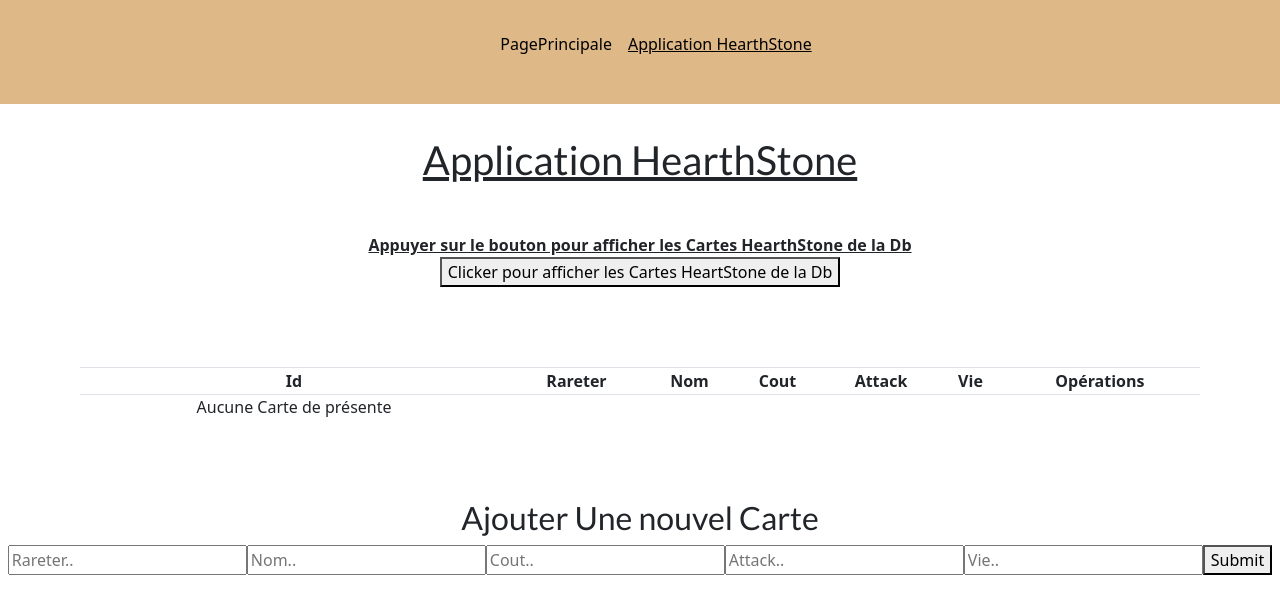
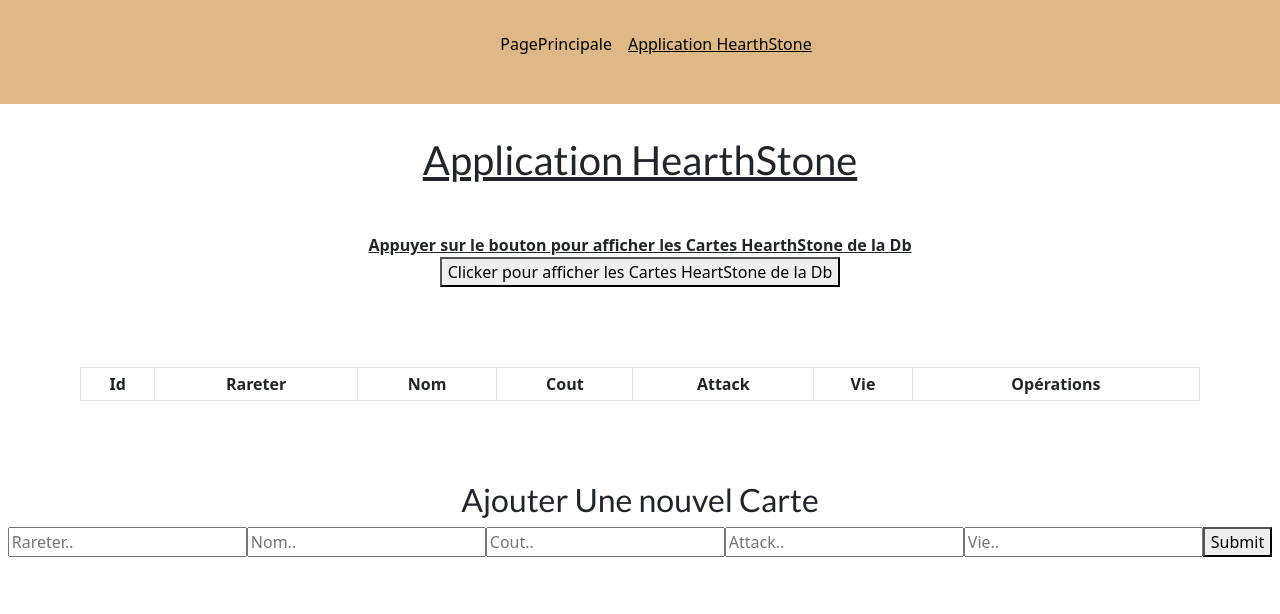
Before and after one commit to PatF3lix/FullStackHeartStone, a React (Create React App) app in the folder HeartStone/my-heartstone-app/: page /HearthStone in a window 1280 px wide. Shown: the top 614 px of the page. Built offline with nearby package versions, Linux system fonts and the light colour scheme.

Commit message:
Added delete call function

```diff
--- a/HeartStone/my-heartstone-app/src/Components/Tableaux.js
+++ b/HeartStone/my-heartstone-app/src/Components/Tableaux.js
@@ -3,68 +3,39 @@
 const Tableaux = (props) => {
     return(<div style={{margin: "5rem"}}>
             <Table striped bordered hover size="sm">
-                <thead>
-                    <th>
-                        Id
-                    </th>
-                    <th>
-                        Rareter
-                    </th>
-                    <th>
-                        Nom
-                    </th>
-                    <th>
-                        Cout
-                    </th>
-                    <th>
-                        Attack
-                    </th>
-                    <th>
-                        Vie
-                    </th>
-                    <th>
-                        Opérations
-                    </th>
+            <thead>
+                <tr>
+                    <th>Id</th>
+                    <th>Rareter</th>
+                    <th>Nom</th>
+                    <th>Cout</th>
+                    <th>Attack</th>
+                    <th>Vie</th>
+                    <th>Opérations</th>
+                </tr>
                 </thead>
                 <tbody>
-                    {
-                        props.cartes && props.cartes.length > 0
-                            ?
-                            props.cartes.map((carte) => {
-                                return(<tr>
+                    {props.cartes.length > 0 ?
+                            (props.cartes.map((carte) => {
+                                return(<tr key={carte.Id}>
+                                    <td>{carte.Id}</td>
+                                    <td>{carte.Rareter}</td>
+                                    <td>{carte.Nom}</td>
+                                    <td>{carte.Cout}</td>
+                                    <td>{carte.Attack}</td>
+                                    <td>{carte.Vie}</td>
                                     <td>
-                                        {carte.Id}
+                                        <Button type="button" onClick={() => {props.updateCarte(carte.Id)}}>Update</Button>
+                                        &nbsp;
+                                        <Button type="button" onClick={() => {props.deleteCarte(carte.Id)}}>Delete</Button>
                                     </td>
-                                    <td>
-                                        {carte.Rareter}
-                                    </td>
-                                    <td>
-                                        {carte.Nom}
-                                    </td>
-                                    <td>
-                                        {carte.Cout}
-                                    </td>
-                                    <td>
-                                        {carte.Attack}
-                                    </td>
-                                    <td>
-                                        {carte.Vie}
-                                    </td>
-                                    <td>
-                                        <Button type="button" onClick={() => props.updateCarte(carte.Id)}>Update</Button>
-                                        &nbsp;
-                                        <Button type="button" onClick={() => props.deleteCarte(carte.Id) }>Delete</Button>
-
-                                    </td>
-
                                 </tr>
-                            )})
+                            )}))
                             :
-                            "Aucune Carte de présente"
+                            null
                     }
                 </tbody>
         </Table>
     </div>)
 }
-
 export default Tableaux;
--- a/HeartStone/my-heartstone-app/src/Pages/PageHearthStone2.js
+++ b/HeartStone/my-heartstone-app/src/Pages/PageHearthStone2.js
@@ -14,7 +14,6 @@
 
     const validationInput = (e) => {
         const { name, value } = e.target;
-
         console.log(value);
         if ((name === 'Cout' || name ===  'Attack' || name ===  'Vie')) {
             setCarteChoisi(prevState => ({
@@ -68,19 +67,42 @@
         }).then(response => response.json())
     });
 
-    //http://localhost:4000/api/GetCarte/:id
-    const getCarteHandler = useCallback(async () => {
-        console.log('inside getCarte');
-    });
-
     //http://localhost:4000/api/DeleteCarte/:id
-    const deleteHandler = (props) => {
-        console.log('inside delete');
+    const deleteCarte = async (Id) => {
+        try {
+            console.log(`http://localhost:4000/api/DeleteCarte/${Id}`);
+            const carteDeleter = await fetch(`http://localhost:4000/api/DeleteCarte/${Id}`, {
+                method: 'DELETE',
+                headers: {
+                    'Content-type': 'application/json',
+                    'Accept': 'application/json'
+                }
+            });
+            if(carteDeleter.ok) {
+                const idCarteDeleter = await carteDeleter.json();
+                console.log('Une Carte a été retirer')
+            } else {
+                console.log('une erreur est survenu la carte nest pas deleter');
+            }
+        } catch (error) {
+            setErreur(error.message);
+        }
     };
 
     // http://localhost:4000/api/UpdateCarte/1
-    const updateHandler = (props) => {
-        console.log('inside update');
+    const updateCarte = async (Id) => {
+        try {
+            const carteModifier = await fetch(`http://localhost:4000/api/UpdateCarte/${Id}`, {
+                method: 'PUT',
+                headers: {
+                    'Content-type': 'application/json',
+                    'Accept': 'application/json'
+                },
+                body: JSON.stringify({ ...carteChoisi })
+            }).then(response => response.json())
+        } catch (error) {
+            setErreur(error.message);
+        }
     };
 
     return(<Fragment>
@@ -95,12 +117,20 @@
                 </b>
                 <button onClick={getTouteLesCarteHandler}>Clicker pour afficher les Cartes HeartStone de la Db</button>
         </section>
-        <Tableaux cartes={cartes} deleteCarte={deleteHandler} updateCarte={updateHandler}  />
+        <div>
+            <Tableaux cartes={cartes} deleteCarte={deleteCarte} updateCarte={updateCarte}/>
+        </div>
         <div>
             <h2>Ajouter Une nouvel Carte</h2>
-            <CarteForm setInput={validationInput} ajouterCarte={ ajouterCarteHandler } />
+            <CarteForm setInput={validationInput} ajouterCarte={ajouterCarteHandler}/>
         </div>
     </Fragment>)
 }
 
 export default PageHearthStone2;
+
+
+    //http://localhost:4000/api/GetCarte/:id
+    // const getCarteHandler = useCallback(async () => {
+    //     console.log('inside getCarte');
+    // });
```
